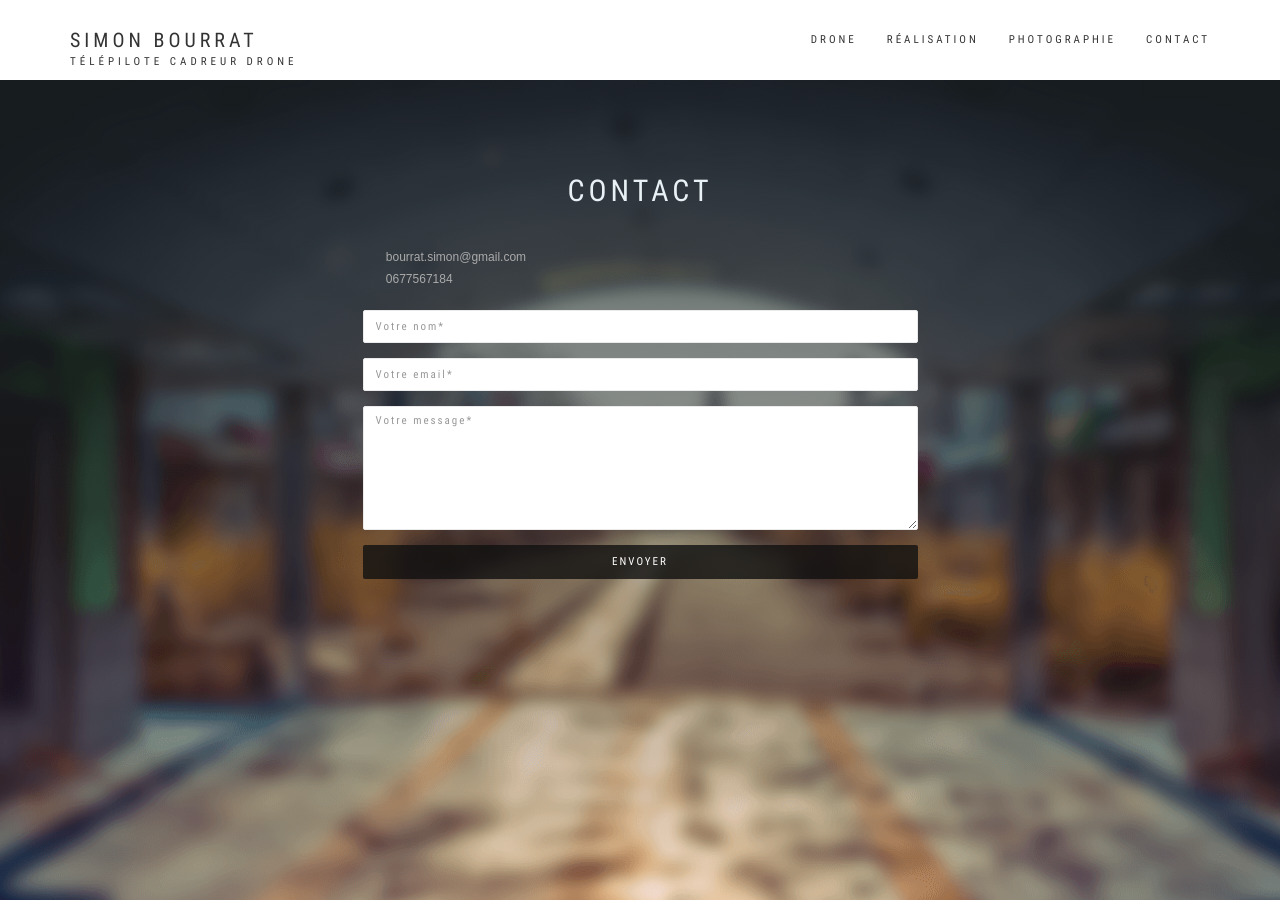
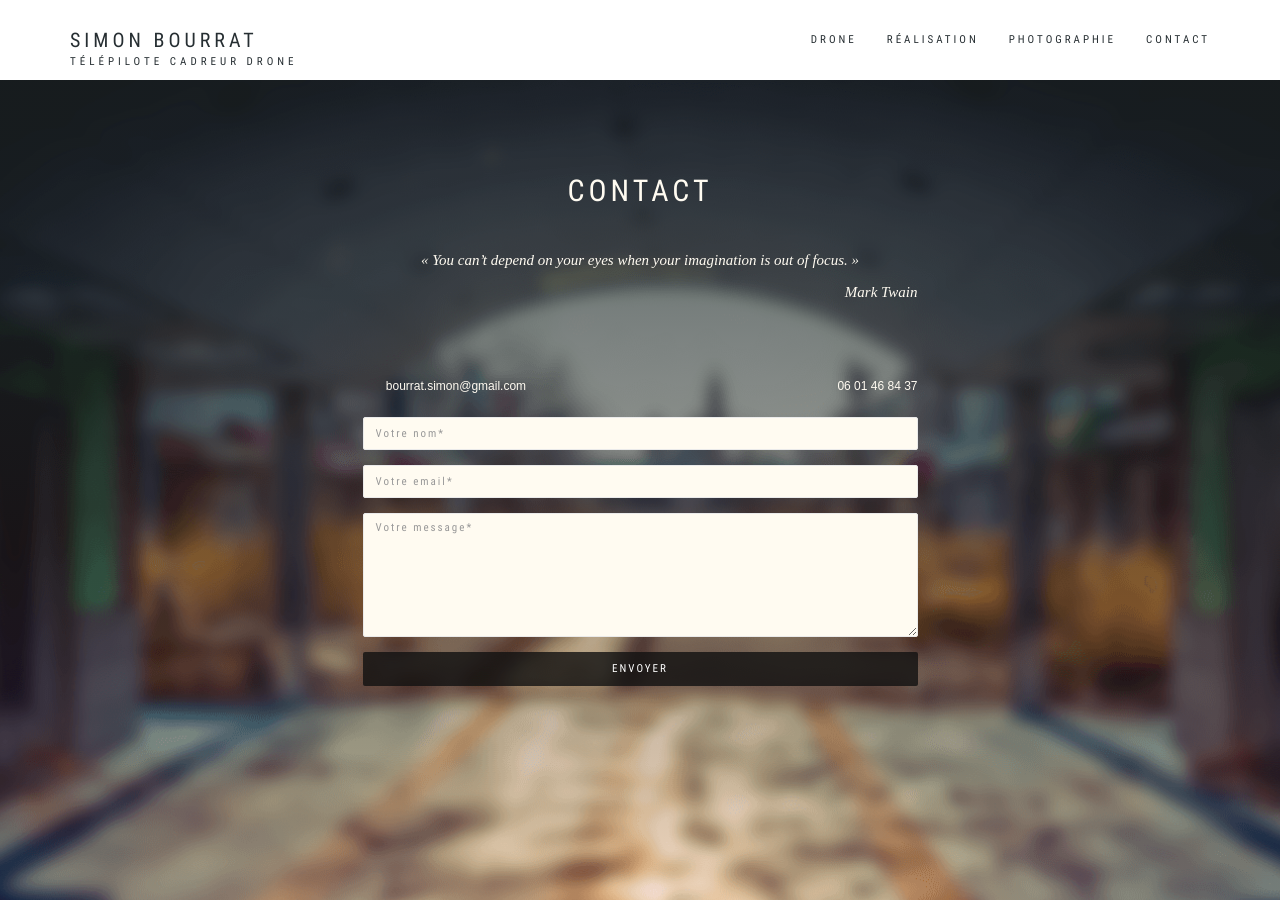
Before and after one commit to simonbourrat/site, a Jekyll site: the page built from contact.html, in a window 1280 px wide and 900 px high. Built offline with Jekyll 4.4.1, drawn with Linux system fonts in a browser that asks for light colours; some web fonts are replaced.

Commit message:
Update contact page + colors

```diff
--- a/_data/contact.yml
+++ b/_data/contact.yml
@@ -1,2 +1,5 @@
 email: bourrat.simon@gmail.com
-phone: 0677567184
+phone:
+  number: 0601468437
+  display: 06 01 46 84 37
+quote: You can’t depend on your eyes when your imagination is out of focus.
--- a/_sass/_colors.scss
+++ b/_sass/_colors.scss
@@ -1,11 +1,10 @@
-$text-color: #333333;
-$lighter-text-color: lighten($text-color, 35);
 $bg-color: #ffffff;
 $inverse-text-color: #cccccc;
 $inverse-bg-color: #cccccc;
 
-$io-pink: #ff4a72;
-$io-purple: #8a1746;
+$main-white: #fffbf1;
+$text-color: $main-white;
+$lighter-text-color: lighten($text-color, 35);
 $io-blue: #262e32;
 $io-red: #ff4d46;
 $io-gray-blue: #839eac;
--- a/_sass/_common.scss
+++ b/_sass/_common.scss
@@ -272,7 +272,7 @@ a,
 .bg-dark-30 .alt-module-subtitle h5,
 .bg-dark-60 .alt-module-subtitle h5,
 .bg-dark-90 .alt-module-subtitle h5 {
-	color: $io-clear-blue;
+	color: $text-color;
 }
 
 .bg-dark {
@@ -520,3 +520,21 @@ a,
 .alert i {
 	margin-right: 5px;
 }
+
+#contact {
+	a {
+		color: $text-color;
+
+		&:hover {
+			color: darken($text-color, 5);
+		}
+	}
+}
+
+@media (min-width: 1200px) {
+	#contact {
+		.phone-number {
+			text-align: right;
+		}
+	}
+}
--- a/_sass/_forms.scss
+++ b/_sass/_forms.scss
@@ -24,6 +24,7 @@
 	font-size: 11px;
 	height: 33px;
 	border: 1px solid #EAEAEA;
+	background-color: $main-white;
 	-webkit-border-radius: 2px;
 	-moz-border-radius: 2px;
 	border-radius: 2px;
--- a/_sass/_navbar.scss
+++ b/_sass/_navbar.scss
@@ -39,7 +39,7 @@
 	letter-spacing: 4px;
 	font-weight: 400;
 	font-size: 22px;
-	color: $text-color;
+	color: $io-blue;
 
 	h1 {
 		line-height: 1;
@@ -56,7 +56,7 @@
 
 .navbar-custom .nav li > a {
 	position: relative;
-	color: $text-color;
+	color: $io-blue;
 }
 
 .navbar-custom .dropdown-menu > li > a {
@@ -89,7 +89,7 @@
 .navbar-custom .dropdown-menu > li > a:focus,
 .navbar-custom .dropdown-menu > li > a:hover {
 	background: none;
-	color: $lighter-text-color;
+	color: $io-blue;
 }
 
 .navbar-custom .dropdown-menu > li > a:hover {
--- a/contact.html
+++ b/contact.html
@@ -7,13 +7,20 @@ layout: page
     <div class="row">
       <div class="col-sm-6 col-sm-offset-3">
         <h2 class="module-title font-alt">Contact</h2>
-        <div class="module-subtitle font-serif"></div>
+        <div class="module-subtitle font-serif">
+            <blockquote>
+                <p style="margin-bottom: 0.3em;">« {{ site.data.contact.quote }} »</p>
+                <p style="text-align: right;"><cite>Mark Twain</cite></p></blockquote>
+
+        </div>
       </div>
     </div>
     <div class="row mb-20">
       <div class="col-sm-6 col-sm-offset-3 medium-text">
-        <div><span class="icon-envelope" style="width: 20px"></span> <a href="mailto:{{site.data.contact.email}}">{{site.data.contact.email}}</a></div>
-        <div><span class="icon-mobile" style="width: 20px"></span> <a href="tel:{{site.data.contact.phone}}">{{site.data.contact.phone}}</a></div>
+          <div class="row">
+            <div class="col-lg-6"><span class="icon-envelope" style="width: 20px"></span> <a href="mailto:{{site.data.contact.email}}">{{site.data.contact.email}}</a></div>
+            <div class="col-lg-6 phone-number"><span class="icon-mobile" style="width: 20px"></span> <a href="tel:{{site.data.contact.phone.number}}">{{site.data.contact.phone.display}}</a></div>
+          </div>
       </div>
     </div>
     <div class="row">
--- a/robots.txt
+++ /dev/null
@@ -1,2 +0,0 @@
-User-agent: *
-Disallow: /
```
Also changed, not shown: README.md, 2 other files.
